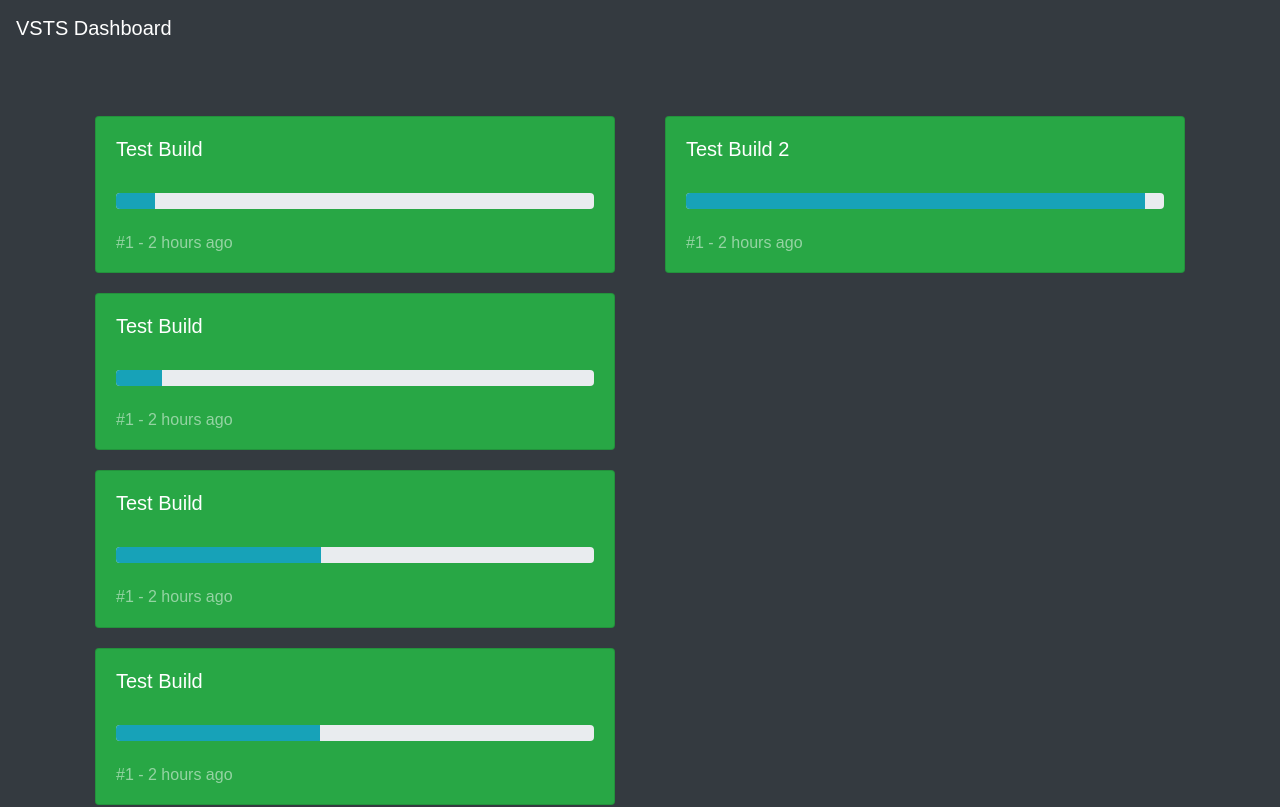
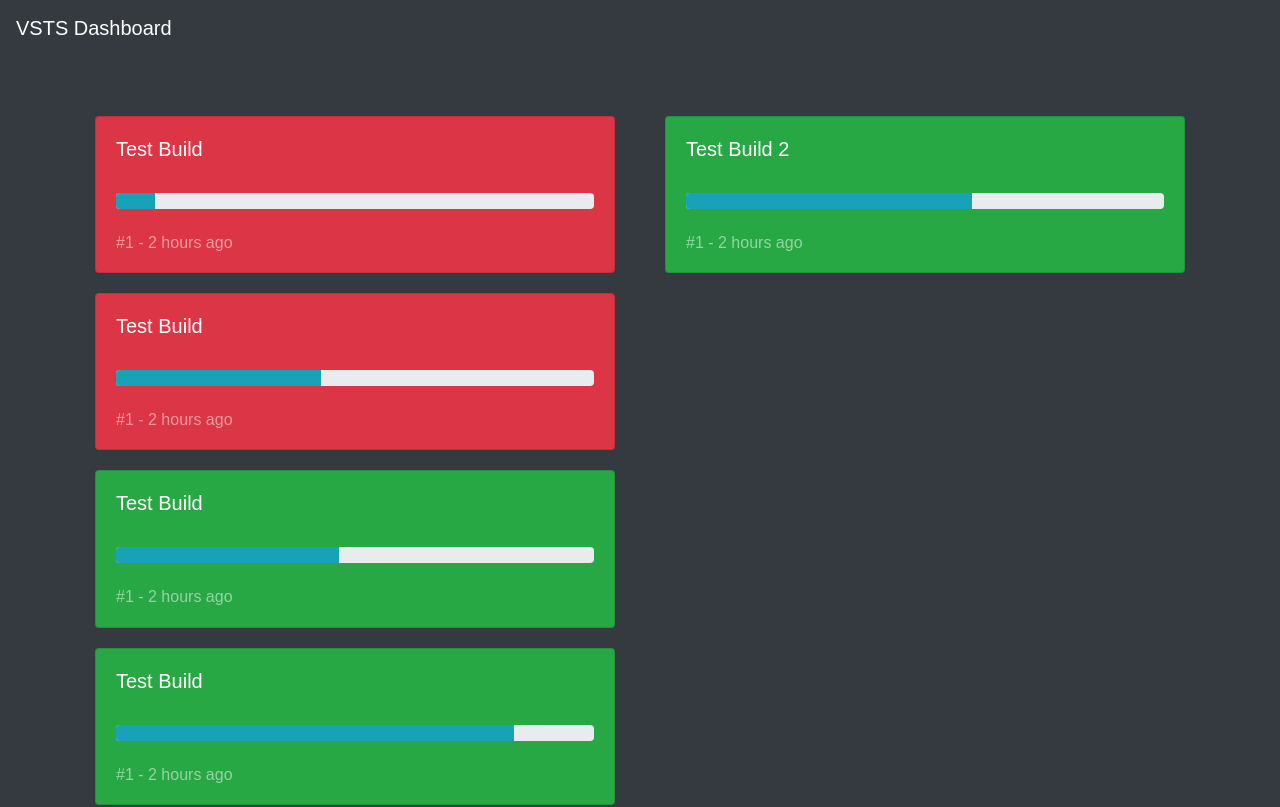
Before and after one commit to lulzzz/vsts-dashboard, a React (Create React App) app: page / in a window 1280 px wide. Shown: the top 807 px of the page. Built offline with nearby package versions, Linux system fonts and the light colour scheme.

Commit message:
Added random examples of failing builds

```diff
--- a/src/components/build/build.tsx
+++ b/src/components/build/build.tsx
@@ -8,11 +8,12 @@
 
 export default class Build extends React.Component<IBuildProps, any> {
   private progressValue: number = Math.random() * 100;
+  private buildStatus: string = Math.random() > 0.5 ? 'success' : 'danger';
 
   public render() {
     return (
       <div className="card-holder">
-        <Card body={true} inverse={true} color="success">
+        <Card body={true} inverse={true} color={this.buildStatus}>
           <CardTitle>{this.props.buildName}</CardTitle>
           {this.showProgressBar()}
           <div className="info-bar">
```
